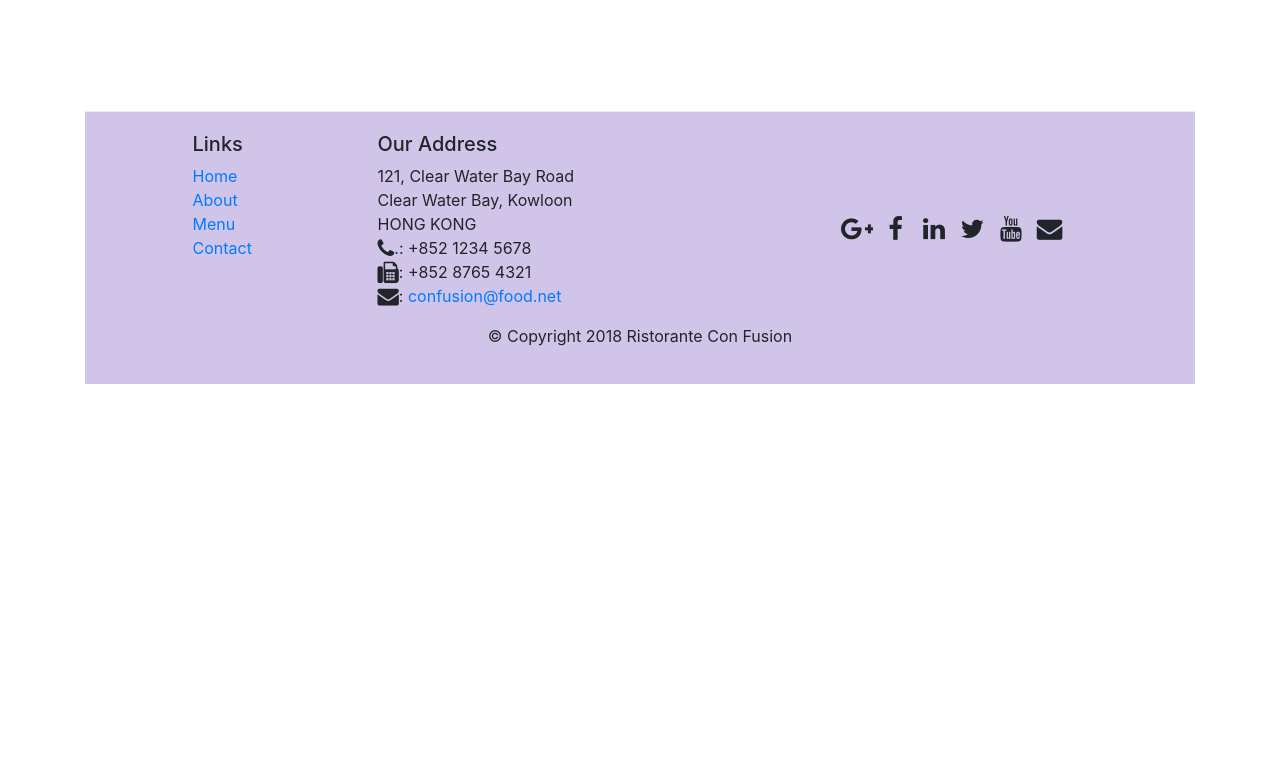
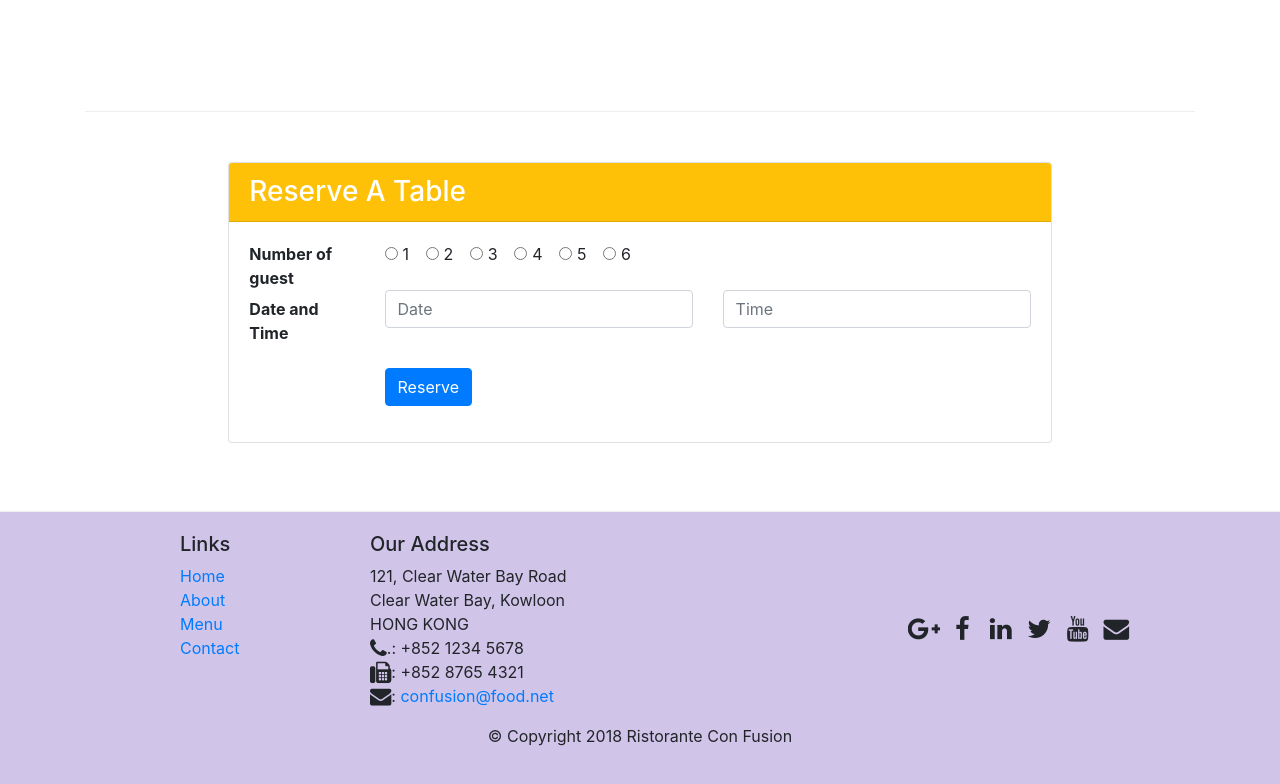
Before and after one commit to hhimanshu1/Bootstrap, a website: page index.html in a window 1280 px wide. Shown: the part 1422-2206 px from the top of the page. Before the commit the page ends 1806 px from the top, so only its background shows below. Drawn offline with nearby package versions, Linux system fonts and the light colour scheme.

Commit message:
Assignment W02

```diff
--- a/index.html
+++ b/index.html
@@ -47,6 +47,9 @@
                 <div class="col-12 col-sm align-self-center">
                     <img src="img/logo.png" class="img-fluid">
                 </div>
+                <div class="col-12 col-sm align-self-center">
+                    <a href="#reserve" type="button" class="btn btn-warning btn-lg btn-block">Reserve Table</a>
+                </div>
             </div>
         </div>
     </header>
@@ -70,18 +73,19 @@
         </div>
 
 
+
         <div class="row row-content align-items-center">
             <div class="col-12 col-sm-4 col-md-3" >
                 <h3>This Month's Promotions</h3>
             </div>
              <div class="col col-sm col-md">
                 <div class="media">
-                    <img class="d-flex mr-3 img-thumbnail align-self-center" src="img/buffet.png" alt=" buffet">
+
                     <div class="media-body">
-                        <h2 class="mt-0">Weekend Grand Buffet</h2>
+                        <h2 class="mt-0">Weekend Grand Buffet<span class="badge badge-danger">NEW</span></h2>
                         <p class="d-none d-sm-block">Featuring mouthwatering combinations with a choice of five different salads, six enticing appetizers, six main entrees and five choicest desserts. Free flowing bubbly and soft drinks. All for just $19.99 per person </p>
-
                     </div>
+                    <img class=" d-flex mr-3 img-thumbnail align-self-center" src="img/buffet.png" alt=" buffet">
                  </div>
            </div>
         </div>
@@ -101,6 +105,70 @@
                  </div>
               </div>
         </div>
+    </div>
+    <div class="row row-content">
+         <div class="col-12 col-sm-8 offset-md-2">
+        <div class="card">
+            <h3 class="card-header bg-warning text-white">Reserve A Table</h3>
+            <div class="card-body" id="reserve">
+
+                <form >
+
+
+                    <div class="row">
+                    <div class="col-md-2"><strong>Number of guest</strong></div>
+                      <div class="col-md-10">
+                          <div class="form-check form-check-inline">
+                               <input class="form-check-input" type="radio" name="inlineRadioOptions" id="inlineRadio1" value="option1">
+                                <label class="form-check-label" for="inlineRadio1">1</label>
+                           </div>
+                           <div class="form-check form-check-inline">
+                                 <input class="form-check-input" type="radio" name="inlineRadioOptions" id="inlineRadio2" value="option2">
+                                 <label class="form-check-label" for="inlineRadio2">2</label>
+                            </div>
+                             <div class="form-check form-check-inline">
+                                   <input class="form-check-input" type="radio" name="inlineRadioOptions" id="inlineRadio3" value="option3">
+                                  <label class="form-check-label" for="inlineRadio3">3 </label>
+                             </div>
+                            <div class="form-check form-check-inline">
+                                  <input class="form-check-input" type="radio" name="inlineRadioOptions" id="inlineRadio4" value="option4">
+                                 <label class="form-check-label" for="inlineRadio4">4</label>
+                            </div>
+                             <div class="form-check form-check-inline">
+                                  <input class="form-check-input" type="radio" name="inlineRadioOptions" id="inlineRadio5" value="option5">
+                                  <label class="form-check-label" for="inlineRadio5">5</label>
+                             </div>
+                             <div class="form-check form-check-inline">
+                                   <input class="form-check-input" type="radio" name="inlineRadioOptions" id="inlineRadio6" value="option6">
+                                 <label class="form-check-label" for="inlineRadio6">6 </label>
+                            </div>
+                            </div>
+                        </div>
+                        <div class="form-group row">
+                            <label  class="col-12 col-md-2 col-form-label"><strong>Date and Time</strong></label>
+                            <div class="col-4 col-md-5">
+                                <input type="text" class="form-control"  name="date" placeholder="Date">
+                            </div>
+                            <div class="col-4 col-md-5">
+                                <input type="text" class="form-control"  name="time" placeholder="Time">
+                            </div>
+                        </div>
+                        <div class="form-group row">
+                            <div class="offset-md-2 col-md-10">
+                                <button type="submit"  class="btn btn-primary">Reserve</button>
+                            </div>
+                        </div>
+
+
+
+                </form>
+            </div>
+            </div>
+         </div>
+       </div>
+    </div>
+
+
 
     <footer class="footer">
         <div class="container">
@@ -126,7 +194,7 @@
 		           </address>
                 </div>
                 <div class="col-12 col-sm-4 align-self-center">
-                    <div class="tect-center">
+                    <div class="text-center">
                         <a class="btn btn-social-icon btn-google" href="http://google.com/+"><i class="fa fa-google-plus "></i></a>
                         <a  class="btn btn-social-icon btn-facebook"href="http://www.facebook.com/profile.php?id="><i class="fa fa-facebook fa-lg"></i></a>
                         <a  class="btn btn-social-icon btn-linkedin"href="http://www.linkedin.com/in/"><i class="fa fa-linkedin fa-lg"></i></a>
```
Also changed, not shown: aboutus.html (+2 -2 lines). Lines whose indentation alone changed are shown as unchanged.
